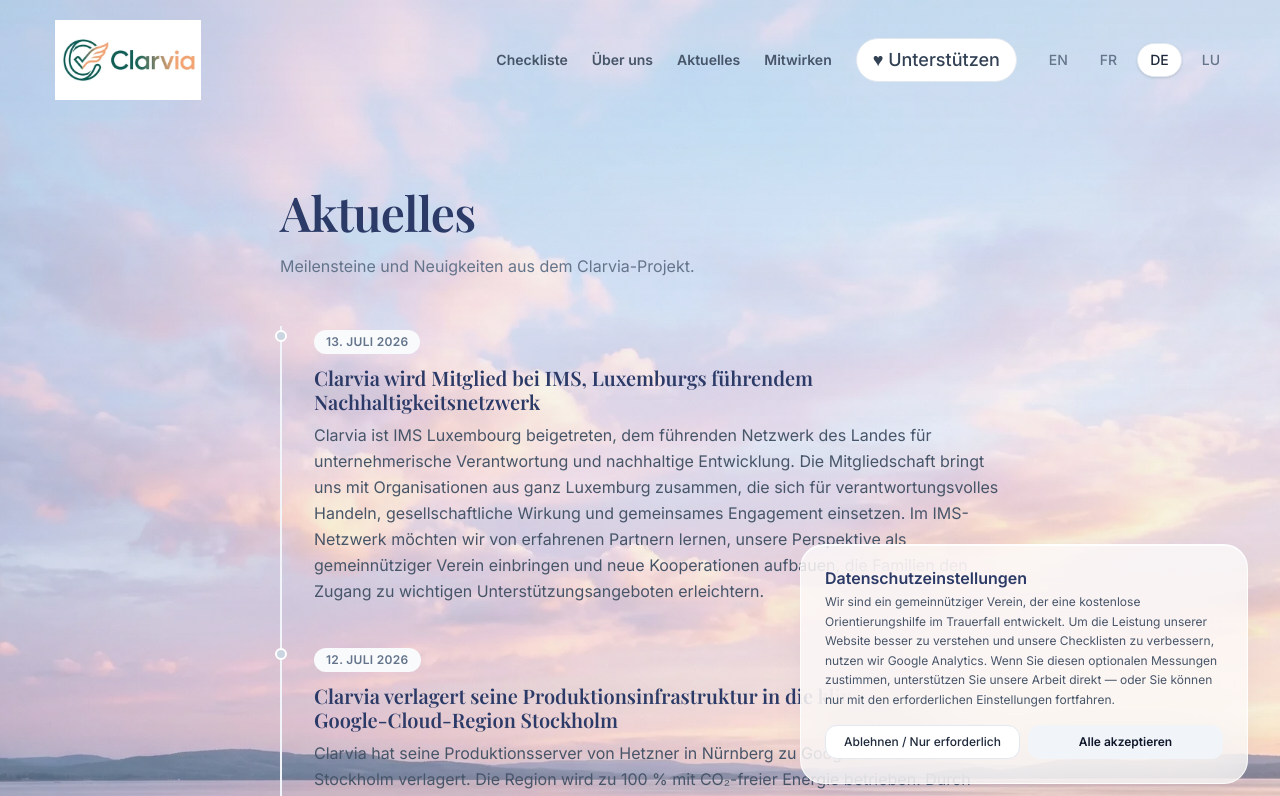
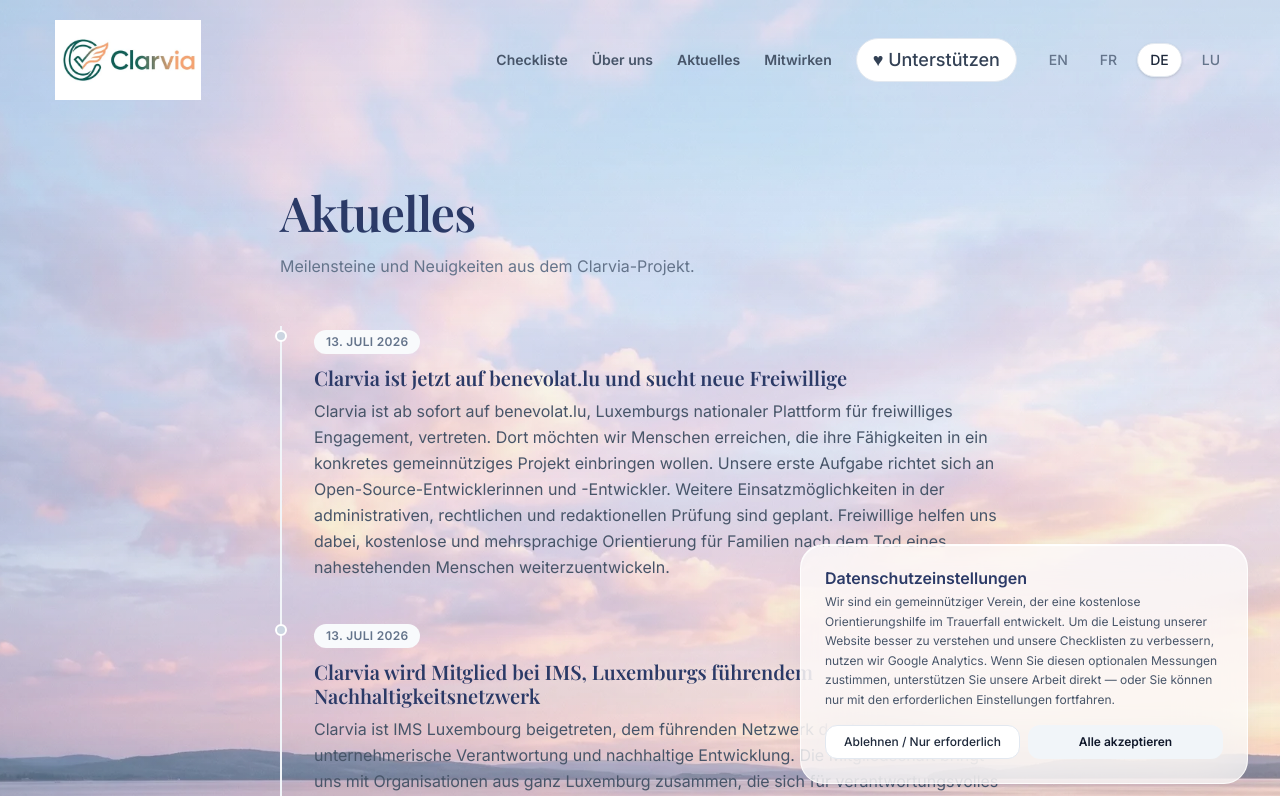
Before and after one commit to clarvia-org/clarvia-graph, a Next.js app: page /de/updates in a window 1280 px wide. Shown: the top 796 px of the page. Built offline with nearby package versions, Linux system fonts and the light colour scheme.

Commit message:
Add news post: Clarvia joins benevolat.lu to welcome new volunteers (#218)
- src/app/[lang]/updates/updates-data.ts: Add trilingual news post about
joining benevolat.lu.

Docs only.

```diff
--- a/src/app/[lang]/updates/updates-data.ts
+++ b/src/app/[lang]/updates/updates-data.ts
@@ -8,6 +8,19 @@ export type Update = {
 
 /* Newest first — sorted by date descending */
 export const UPDATES: Update[] = [
+  {
+    date: "2026-07-13",
+    headline: {
+      en: "Clarvia joins benevolat.lu to welcome new volunteers",
+      fr: "Clarvia rejoint benevolat.lu pour accueillir de nouveaux bénévoles",
+      de: "Clarvia ist jetzt auf benevolat.lu und sucht neue Freiwillige",
+    },
+    body: {
+      en: "Clarvia is now listed on benevolat.lu, Luxembourg’s national platform for volunteering. Through the platform, we hope to connect with people who want to contribute their skills to a practical public-interest project. Our first opportunity focuses on open-source development, with future roles planned for administrative, legal, and content validation. Volunteers will help us improve free, multilingual guidance for families navigating the procedures that follow the loss of a loved one.",
+      fr: "Clarvia est désormais présente sur benevolat.lu, la plateforme nationale du bénévolat au Luxembourg. Nous souhaitons y rencontrer des personnes prêtes à mettre leurs compétences au service d’un projet concret d’intérêt général. Notre première mission concerne le développement open source. D’autres possibilités suivront dans les domaines de la validation administrative, juridique et éditoriale. Les bénévoles contribueront à améliorer des informations gratuites et multilingues pour les familles confrontées aux démarches après la perte d’un proche.",
+      de: "Clarvia ist ab sofort auf benevolat.lu, Luxemburgs nationaler Plattform für freiwilliges Engagement, vertreten. Dort möchten wir Menschen erreichen, die ihre Fähigkeiten in ein konkretes gemeinnütziges Projekt einbringen wollen. Unsere erste Aufgabe richtet sich an Open-Source-Entwicklerinnen und -Entwickler. Weitere Einsatzmöglichkeiten in der administrativen, rechtlichen und redaktionellen Prüfung sind geplant. Freiwillige helfen uns dabei, kostenlose und mehrsprachige Orientierung für Familien nach dem Tod eines nahestehenden Menschen weiterzuentwickeln.",
+    },
+  },
   {
     date: "2026-07-13",
     headline: {
```
